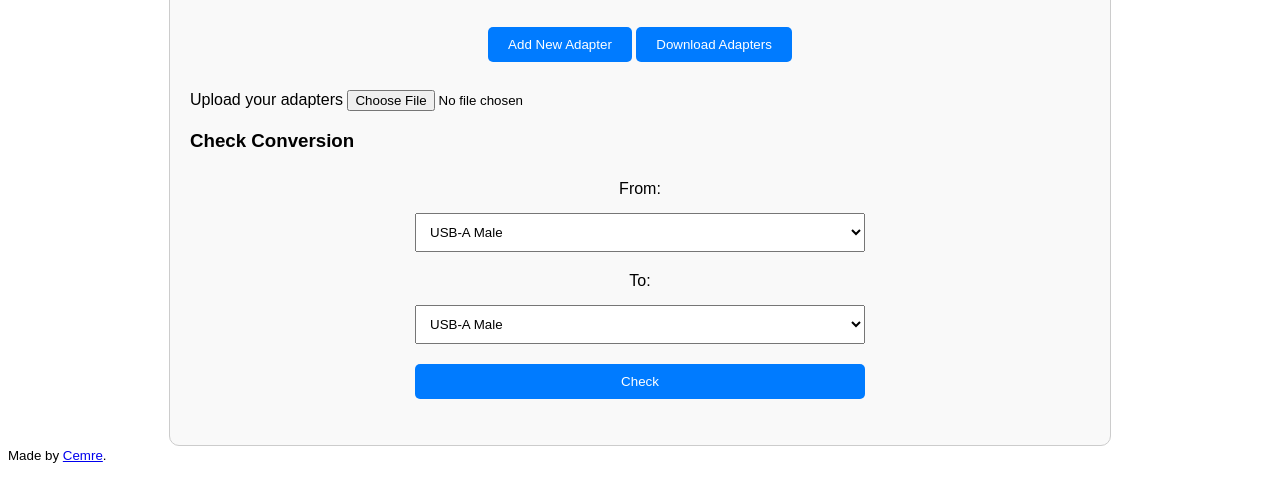
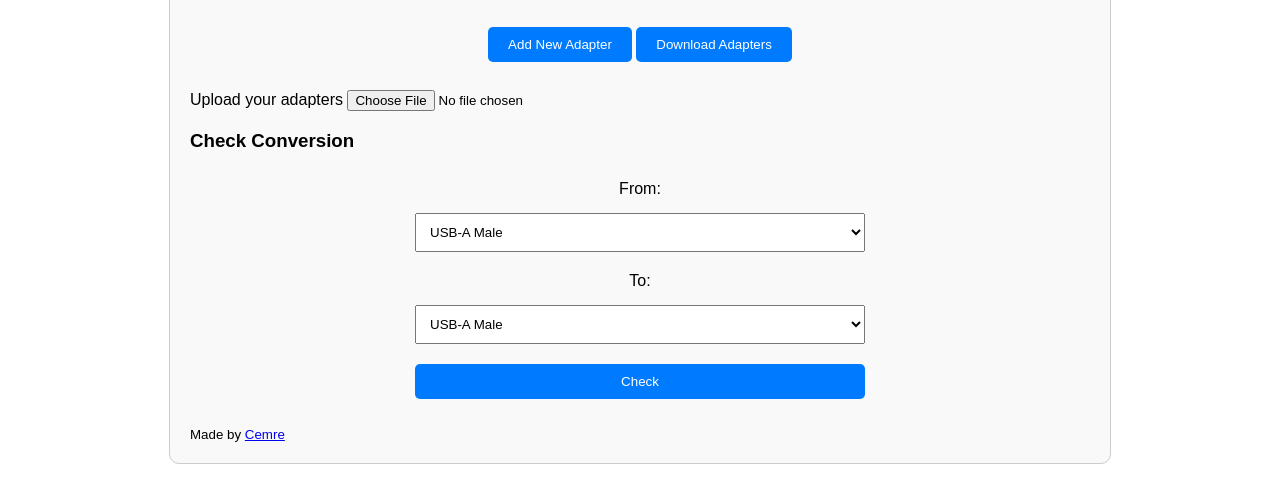
Before and after one commit to cemreefe/adapter-manager-js, a plain HTML site: page index.html in a window 1280 px wide. Shown: the part 140-642 px from the top of the page. Drawn offline with Linux system fonts and the light colour scheme.

Commit message:
Add favicon, move blog link

```diff
--- a/index.html
+++ b/index.html
@@ -5,6 +5,7 @@
     <meta name="viewport" content="width=device-width, initial-scale=1.0">
     <title>Adapter Manager</title>
     <link rel="stylesheet" href="styles.css">
+    <link rel="icon" type="image/png" href="https://emoji.dutl.uk/png/64x64/🔌.png">
 </head>
 <body>
     <div class="container">
@@ -47,9 +48,9 @@
             </form>
             <button onclick="showListView()">Cancel</button>
         </div>
-    </div>
-    <div>
-        <small>Made by <a href="https://cemrekarakas.com/">Cemre</a>.</small>
+        <div>
+            <small>Made by <a href="https://cemrekarakas.com/">Cemre</a></small>
+        </div>
     </div>
     <script src="app.js"></script>
 </body>
```
